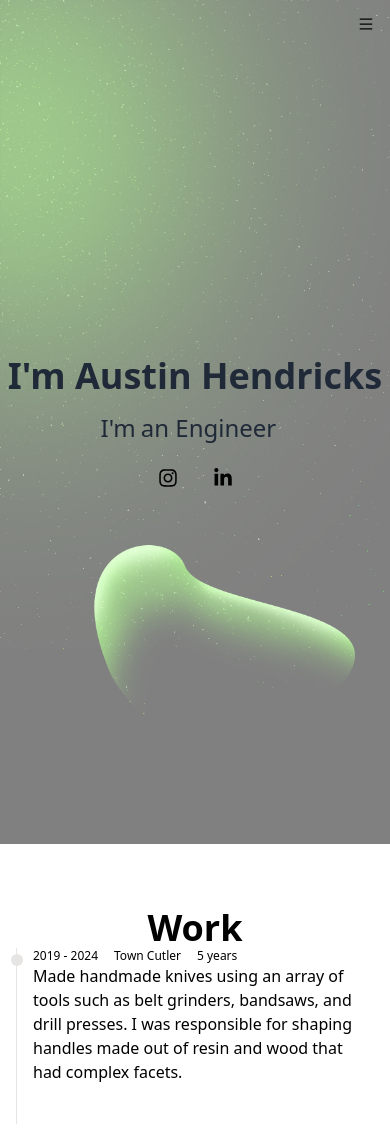
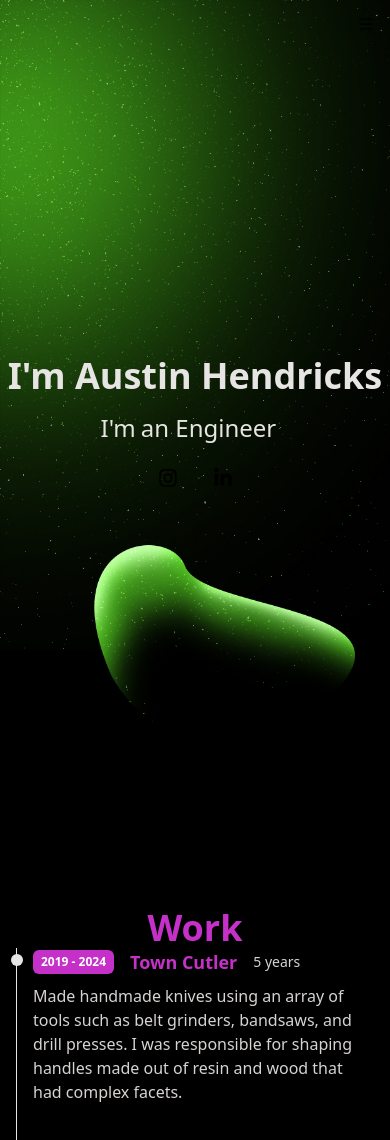
Before and after one commit to AustinMH0/personal-website, a React (Vite) app in the folder my-react-app/: page / in a window 390 px wide. Shown: the top 1140 px of the page. Built offline with nearby package versions, Linux system fonts and the light colour scheme.

Commit message:
Added more styling for Work and WorkItem

```diff
--- a/my-react-app/src/App.jsx
+++ b/my-react-app/src/App.jsx
@@ -8,7 +8,7 @@ import React from "react";
 function App() {
 
   return (
-    <div>
+    <div className='bg-black'>
       <Sidenav />
       <Main />
       <Work />
--- a/my-react-app/src/components/Main.jsx
+++ b/my-react-app/src/components/Main.jsx
@@ -10,10 +10,10 @@ const Main = () => {
         src='/lava_background.jpg'
         alt='background image depicting lava blobs'>
         </img>
-        <div className='w-full h-screen absolute top-0 left-0 bg-white/50'>
+        <div className='w-full h-screen absolute top-0 left-0'>
         <div className='max-w-[700px] m-auto h-full w-full flex flex-col justify-center lg:items-start items-center'>
-          <h1 className='sm:text-5xl text-4xl font-bold text-gray-800'>I'm Austin Hendricks</h1>
-          <h2 className='flex sm:text-3xl text-2xl pt-4 text-gray-800'>
+          <h1 className='sm:text-5xl text-4xl font-bold text-stone-200'>I'm Austin Hendricks</h1>
+          <h2 className='flex sm:text-3xl text-2xl pt-4 text-stone-200'>
             I'm
             <TypeAnimation
               sequence={[
--- a/my-react-app/src/components/Work.jsx
+++ b/my-react-app/src/components/Work.jsx
@@ -14,7 +14,7 @@ const data = [
 const Work = () => {
   return (
     <div id='work' className='max-w-[1040px] m-auto md:pl-20 p-4 py-16'>
-        <h1 className='text-4xl font-bold text-center text-[#000000]'>Work</h1>
+        <h1 className='text-4xl font-bold text-center text-[#c531c8]'>Work</h1>
         {data.map((item, idx) => (
             <WorkItem
             key={idx}
--- a/my-react-app/src/components/WorkItem.jsx
+++ b/my-react-app/src/components/WorkItem.jsx
@@ -6,11 +6,11 @@ const WorkItem = ({year, title, duration, details}) => {
         <li className='mb-10 ml-4'>
             <div className='absolute w-3 h-3 bg-stone-200 rounded-full mt-1.5 -left-1.5 border-white'/>
             <p className='flex flex-wrap gap-4 flex-row items-center justify-start text-xs md:text-sm'>
-                <span>{year}</span>
-                <span>{title}</span>
-                <span>{duration}</span>
+                <span className='inline-block px-2 py-1 font-semibold text-white bg-[#c531c8] rounded-md'>{year}</span>
+                <span className='text-lg font-semibold text-[#c531c8]'>{title}</span>
+                <span className='my-1 text-sm font-normal leading-none text-stone-300'>{duration}</span>
             </p>
-            <p>{details}</p>
+            <p className='my-2 text-base font-normal text-stone-300'>{details}</p>
         </li>
     </ol>
   )
```
